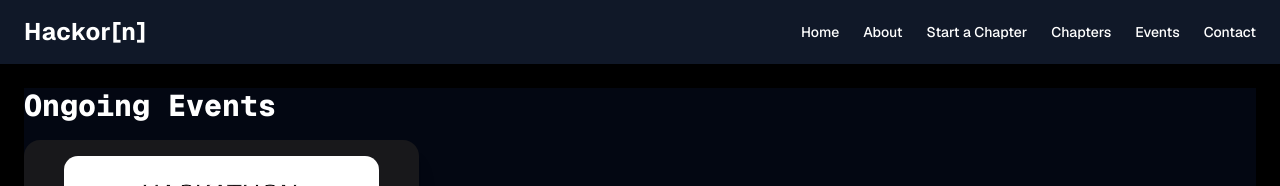
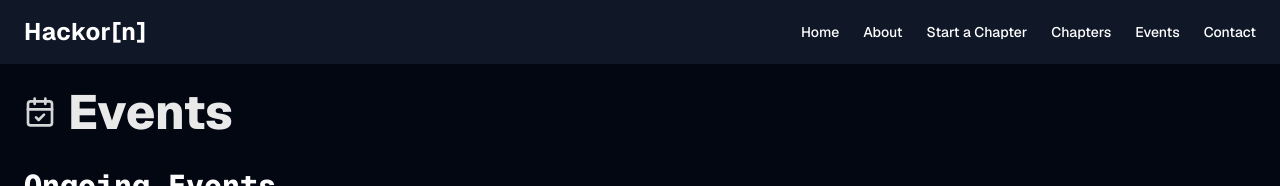
Before and after one commit to SecPenLabs/Hackorn_org, a Next.js app: page /events in a window 1280 px wide. Shown: the top 186 px of the page. Built offline with nearby package versions, Linux system fonts and the light colour scheme.

Commit message:
added events heading and customized the card

```diff
--- a/src/app/events/page.tsx
+++ b/src/app/events/page.tsx
@@ -1,6 +1,7 @@
 'use client';
 
 import Image from "next/image";
+import { CalendarCheck } from "lucide-react";
 import Link from "next/link";
 import { Calendar, MapPin } from "lucide-react";
 import { Card, CardContent, CardHeader, CardTitle } from "@/components/ui/card";
@@ -16,19 +17,21 @@
       <h2 className="text-3xl font-mono font-extrabold text-terminal-green mb-4 ">{title}</h2>
       <div className="grid gap-6 md:grid-cols-2 xl:grid-cols-3">
         {list.map((event) => (
-          <Link key={event.id} href={event.link} className="block hover:scale-[1.04] transition-transform duration-50">
-            <Card className="bg-zinc-900 rounded-2xl shadow-xl p-4 cursor-pointer border-none">
+        <Link key={event.id} href={event.link} className="group block hover:scale-[1.04] transition-transform duration-200">
+            <Card  className="bg-zinc-900 rounded-2xl shadow-xl p-4 cursor-pointer border-none transition-shadow
+             group-hover:shadow-[0_0_20px_#3b82f655]">
               <CardContent>
                 <Image
                   src={event.image}
                   alt={event.title}
                   width={600}
                   height={400}
-                  className="rounded-xl object-cover w-full h-[200px] mb-3"
+                 className="rounded-xl object-cover w-full h-[200px] mb-3 transition-shadow duration-300"
                 />
-                <CardTitle className="text-blue-100 text-2xl font-mono w-full h-[75px] mb-2 line-clamp-2">
-                  {event.title}{/* Ensure the title fits and resides below image. */}
+                <CardTitle className="text-blue-100 text-2xl font-mono w-full h-[75px] mb-2 line-clamp-2 group-hover:animate-pulse">
+                  {event.title}
                 </CardTitle>
+
                 <div className="flex items-center space-x-2 text-zinc-300 mb-1">
                   <Calendar className="h-5 w-5 text-terminal-green" />
                   <span>{event.date}</span>
@@ -46,7 +49,14 @@
   );
 
   return (
-    <div className="min-h-screen bg-black text-white p-6 font-inter">
+    <div className="min-h-screen bg-gray-950 text-white p-6 font-inter">
+      <h1 className="flex items-center gap-3 text-4xl md:text-5xl font-extrabold
+                bg-gradient-to-r from-neon-green via-terminal-green to-white
+                bg-clip-text  select-none animate-pulse mb-8">
+        <CalendarCheck className="w-8 h-8 text-terminal-green animate-pulse" />
+        Events
+      </h1>
+
       {renderEventSection("Ongoing Events", ongoingEvents)}
       {renderEventSection("Upcoming Events", upcomingEvents)}
       {renderEventSection("Past Events", pastEvents)}
```
Also changed, not shown: public/Images/leetcode_50.png (added).
